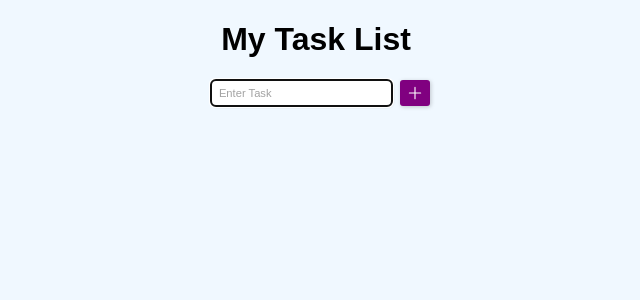
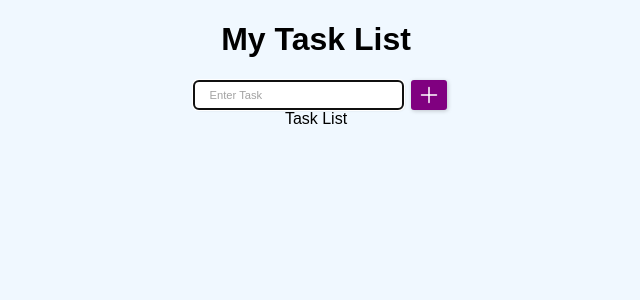
Before and after one commit to leoarthurwall/todo-list, a React (Create React App) app in the folder todo-list/: page / in a window 1280 px wide. Shown: the top 300 px of the page, without its empty margins (324-964 px from the left). Built offline with nearby package versions, Linux system fonts and the light colour scheme; the HTML template or start-up script is replaced by a standard one.

Commit message:
created a component for the last list. created state for the tasks on the app.js. passed the state as a prop to the task list component

```diff
--- a/todo-list/src/App.js
+++ b/todo-list/src/App.js
@@ -1,12 +1,15 @@
 import "./index.css";
+import { useState } from "react";
 
 //custom components
 import { CustomForm } from "./components/CustomForm";
+import { TaskList } from "./components/TaskList";
 
 function App() {
+const[tasks, setTasks] = useState([])
 
   const addTask = (task) => {
-    console.log(task)
+    setTasks(prevState => [...prevState, task])
   }
 
   return (
@@ -15,6 +18,7 @@ function App() {
         <h1>My Task List</h1>
       </header>
       <CustomForm addTask={addTask}/>
+      {tasks && <TaskList tasks={tasks}/>}
     </div>
   );
 }
--- a/todo-list/src/components/CustomForm.js
+++ b/todo-list/src/components/CustomForm.js
@@ -28,6 +28,7 @@ export const CustomForm = ({addTask}) => {
           onInput={(e) => setTask(e.target.value)}
           required
           autoFocus
+          autoComplete="off"
           maxLength={60}
           placeholder="Enter Task"
         />
--- /dev/null
+++ b/todo-list/src/components/TaskList.js
@@ -0,0 +1,5 @@
+export const TaskList = (tasks) => {
+  return (
+    <div>Task List</div>
+  )
+}
--- a/todo-list/src/index.css
+++ b/todo-list/src/index.css
@@ -1,3 +1,5 @@
+
+
 body {
   text-align: center;
   background-color: aliceblue;
@@ -8,7 +10,8 @@ body {
 .todo {
   display: flex;
   justify-content: center;
-  height: 24px;
+  align-items: center;
+  height: 30px;
   gap: 0.5rem;
 }
 
@@ -18,10 +21,14 @@ body {
   align-items: center;
   background-color: purple;
   border: none;
-  height:max-content;
-  width: 30px;
+  height: 100%;
+  max-width: fit-content;
   border-radius: 3px;
   box-shadow: 1px 1px 4px 0px rgba(0, 0, 0, 0.2);
+  cursor: pointer;
+}
+.button:focus {
+  outline: none;
 }
 .plus-icon {
   color: white;
@@ -29,15 +36,17 @@ body {
   width: 24px;
 }
 .input {
-  height: 100%;
+  height: fit-content;
   border: none;
   border-radius: 5px;
   box-shadow: 1px 1px 3px 0px rgba(0, 0, 0, 0.2);
-
+  padding: 0.4rem 1rem;
 }
 
 input::placeholder{
-  padding-left: 0.4rem;
   font-size: 0.7rem;
   color: rgb(162, 162, 162);
 }
+.label{
+  pointer-events: none;
+}
```
